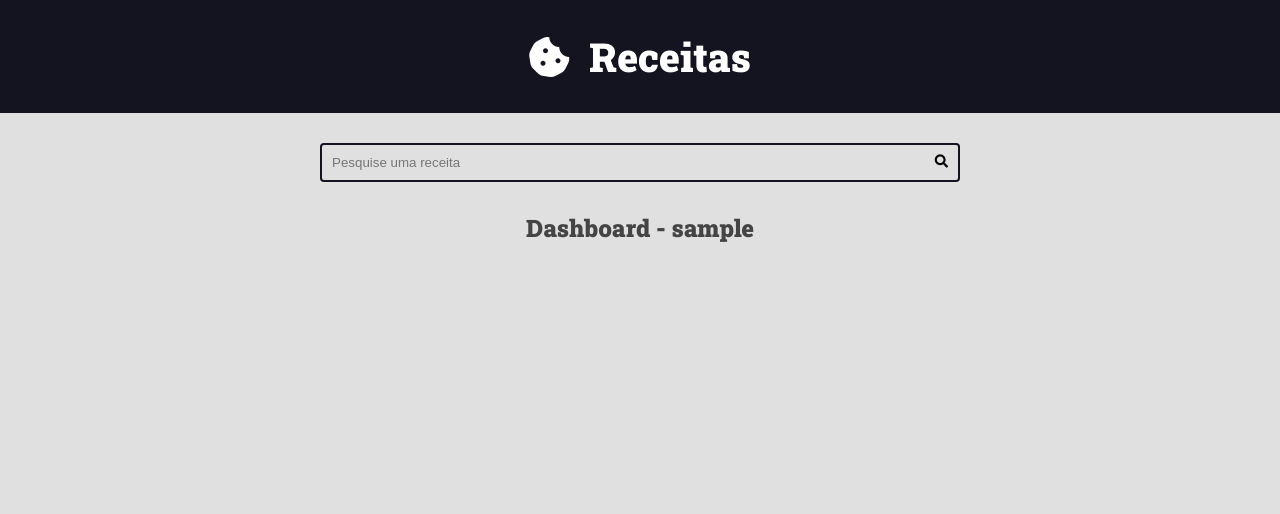
After one commit to ValeskaLeandro/curso-django-projeto1, a Django app: page /authors/dashboard/ in a window 1280 px wide. The commit adds this page. Shown: the top 514 px of the page. Run offline with Django 4.2, Linux system fonts and the light colour scheme; the visitor is signed in with stand-in values (Sample User, id 1).

Commit message:
Refatorando código e criando dashboard

```diff
--- /dev/null
+++ b/authors/templates/authors/pages/dashboard.html
@@ -0,0 +1,12 @@
+{% extends 'global/base.html' %}
+
+{% block title %}Dashboard - {{ user }}| {% endblock title %}
+
+{% block content %}
+  <div class="main-content center container">
+    <h2>Dashboard - {{ user }}</h2>
+  </div>
+
+  {% include 'global/partials/messages.html' %}
+
+{% endblock content %}
--- a/authors/urls.py
+++ b/authors/urls.py
@@ -10,5 +10,6 @@ urlpatterns = [
     path('login/', views.login_view, name='login'),
     path('login/create/', views.login_create, name='login_create'),
     path('logout/', views.logout_view, name='logout'),
+    path('dashboard/', views.dashboard, name='dashboard'),
 
 ]
--- a/authors/views.py
+++ b/authors/views.py
@@ -51,7 +51,6 @@ def login_create(request):
         raise Http404()
 
     form = LoginForm(request.POST)
-    login_url = reverse('authors:login')
 
     if form.is_valid():
         authenticated_user = authenticate(
@@ -67,7 +66,7 @@ def login_create(request):
     else:
         messages.error(request, 'Usuário ou senha incorreta.')
 
-    return redirect(login_url)
+    return redirect(reverse('authors:dashboard'))
 
 
 @login_required(login_url='authors:login', redirect_field_name='next')
@@ -83,3 +82,8 @@ def logout_view(request):
     messages.success(request, 'Desconectado com sucesso!')
     logout(request)
     return redirect(reverse('authors:login'))
+
+
+@login_required(login_url='authors:login', redirect_field_name='next')
+def dashboard(request):
+    return render(request, 'authors/pages/dashboard.html')
--- a/base_static/global/css/style.css
+++ b/base_static/global/css/style.css
@@ -467,6 +467,11 @@ h6 {
     color: var(--color-debug-dark);
 }
 
+/* Authors */
+.login-message {
+    margin: 1rem 0;
+  }
+
 /* Generics */
 .center {
     text-align: center;
```
Also changed, not shown: authors/templates/authors/pages/login.html (+1 -11 lines), authors/templates/authors/partials/login_message.html (added, +10 -0 lines).
